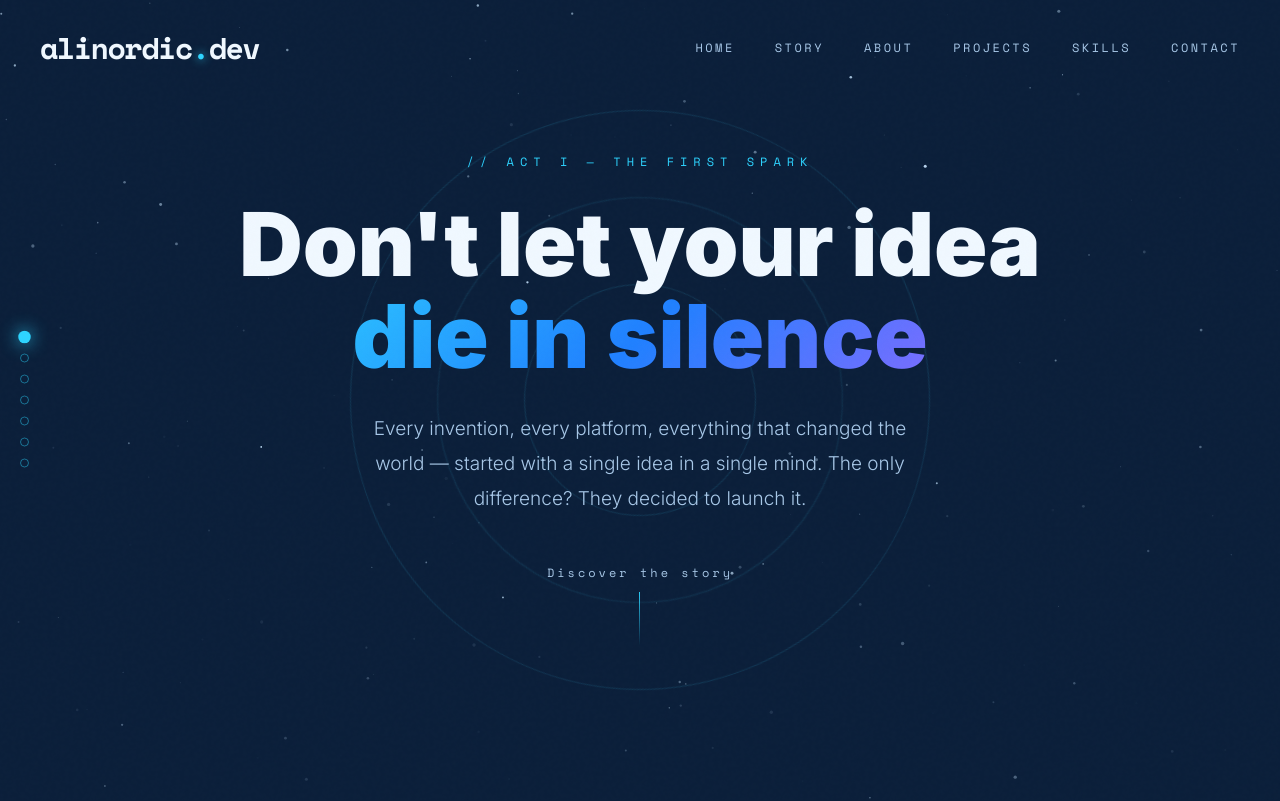
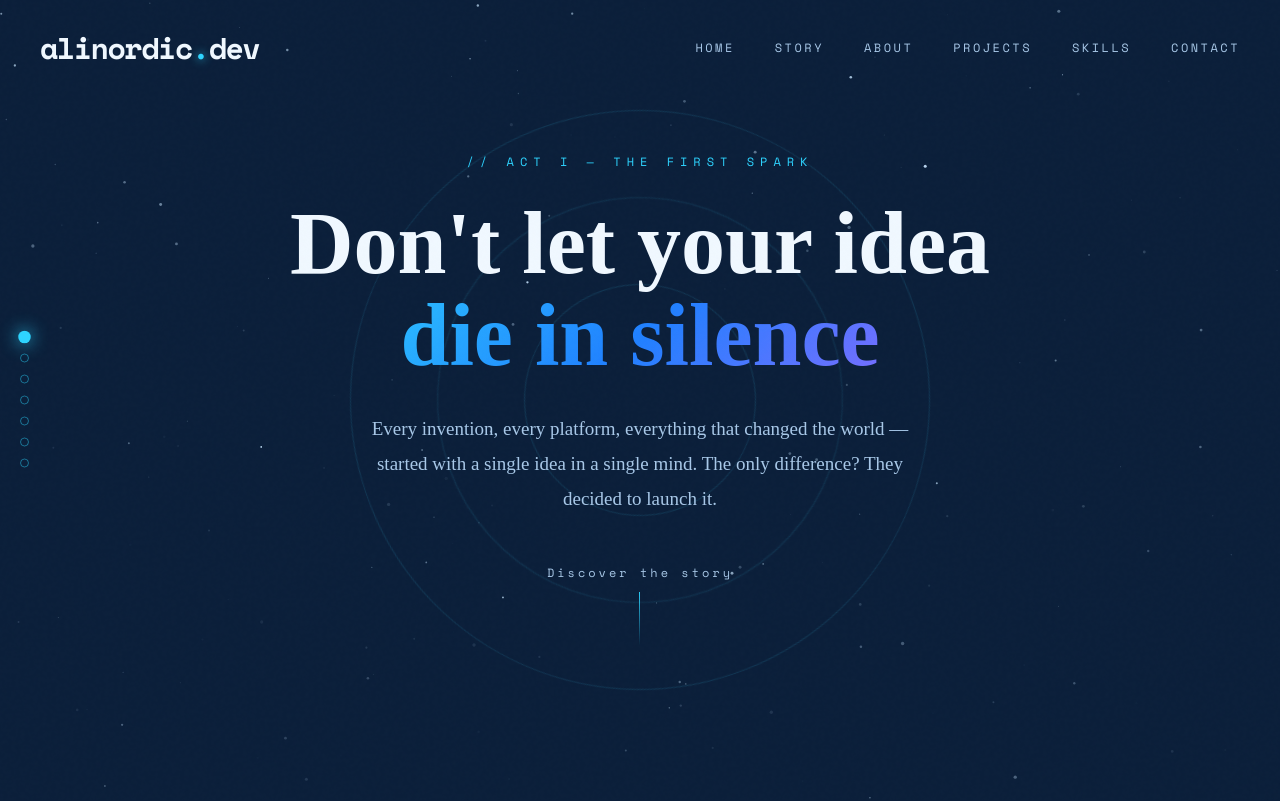
Before and after one commit to alinorwa/my_web_portfolio, a Next.js app: page / in a window 1280 px wide. Shown: the top 801 px of the page. Built offline with nearby package versions, Linux system fonts and the light colour scheme.

Commit message:
fix style

```diff
--- a/app/globals.css
+++ b/app/globals.css
@@ -1,5 +1,3 @@
-@import url('https://fonts.googleapis.com/css2?family=Space+Mono:wght@400;700&display=swap');
-
 :root {
   --bg: #0b1f3a;
   --bg2: #0e2448;
@@ -10,8 +8,8 @@
   --green: #22ffaa;
   --text: #f0f8ff;
   --dim: #a8c8e8;
-  --font-sans: 'Inter', sans-serif;
-  --font-mono: 'Space Mono', monospace;
+  --font-sans: var(--font-inter), sans-serif;
+  --font-mono: var(--font-space-mono), monospace;
 }
 
 *, *::before, *::after { margin: 0; padding: 0; box-sizing: border-box; }
--- a/app/layout.tsx
+++ b/app/layout.tsx
@@ -1,6 +1,13 @@
 import type { Metadata } from 'next'
-import { Space_Mono } from 'next/font/google'
+import { Inter, Space_Mono } from 'next/font/google'
+import StyledJsxRegistry from './registry'
 import './globals.css'
+
+const inter = Inter({
+  subsets: ['latin'],
+  weight: ['300', '400', '500', '700', '800', '900'],
+  variable: '--font-inter',
+})
 
 const spaceMono = Space_Mono({
   subsets: ['latin'],
@@ -87,13 +94,9 @@ export const metadata: Metadata = {
 export default function RootLayout({ children }: { children: React.ReactNode }) {
   return (
     <html lang="en">
-      <head>
-        <link
-          href="https://fonts.googleapis.com/css2?family=Inter:wght@300;400;500;700;800;900&display=swap"
-          rel="stylesheet"
-        />
-      </head>
-      <body className={spaceMono.variable}>{children}</body>
+      <body className={`${inter.variable} ${spaceMono.variable}`}>
+        <StyledJsxRegistry>{children}</StyledJsxRegistry>
+      </body>
     </html>
   )
 }
--- /dev/null
+++ b/app/registry.tsx
@@ -0,0 +1,17 @@
+'use client'
+
+import React, { useState } from 'react'
+import { useServerInsertedHTML } from 'next/navigation'
+import { StyleRegistry, createStyleRegistry } from 'styled-jsx'
+
+export default function StyledJsxRegistry({ children }: { children: React.ReactNode }) {
+  const [jsxStyleRegistry] = useState(() => createStyleRegistry())
+
+  useServerInsertedHTML(() => {
+    const styles = jsxStyleRegistry.styles()
+    jsxStyleRegistry.flush()
+    return <>{styles}</>
+  })
+
+  return <StyleRegistry registry={jsxStyleRegistry}>{children}</StyleRegistry>
+}
```
